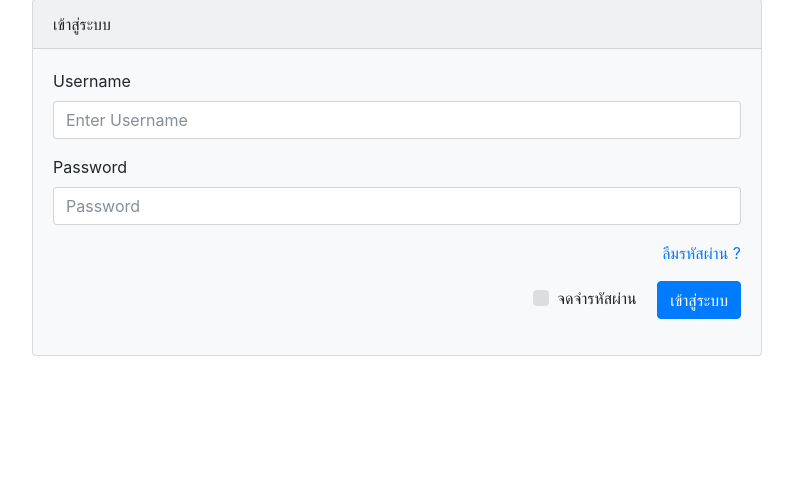
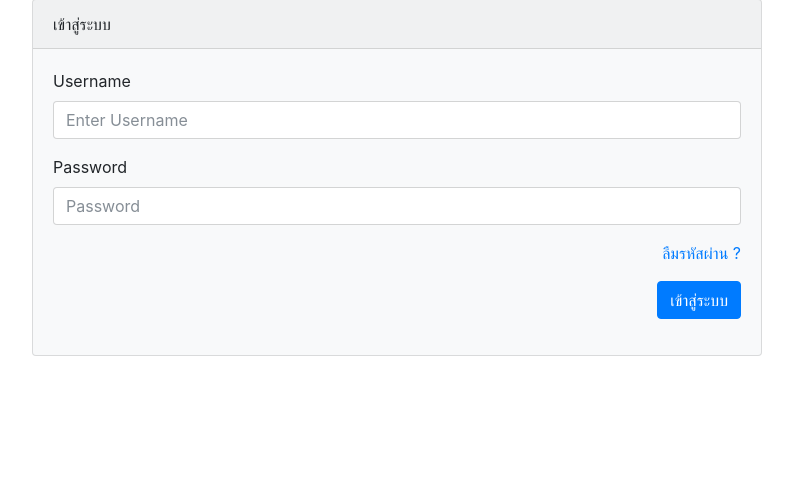
Before and after one commit to Pattarapont/Undergraduate-Thesis, a PHP site: page /log_in.php in a window 1280 px wide. Shown: the part 57-537 px from the top of the page, without its empty margins (243-1036 px from the left). Run offline with PHP 8.4, Linux system fonts and the light colour scheme.

Commit message:
del checkbox

```diff
--- a/log_in.php
+++ b/log_in.php
@@ -31,11 +31,11 @@
 							</div>
 							<!-- del ?? class = "form-check-label" -->
 							<!-- del ?? class = "form-check-input" -->
-							<label class="form-check-label custom-control custom-checkbox">
+						<!-- 	<label class="form-check-label custom-control custom-checkbox">
 								<input type="checkbox" class="custom-control-input form-check-input" required>
 								<span class="custom-control-indicator"></span>
 								<span class="custom-control-description">จดจำรหัสผ่าน</span>
-							</label>
+							</label> -->
 							<button type="submit" class="btn btn-primary">เข้าสู่ระบบ</button>
 						</div>
 						<!-- <div class="row">
```
